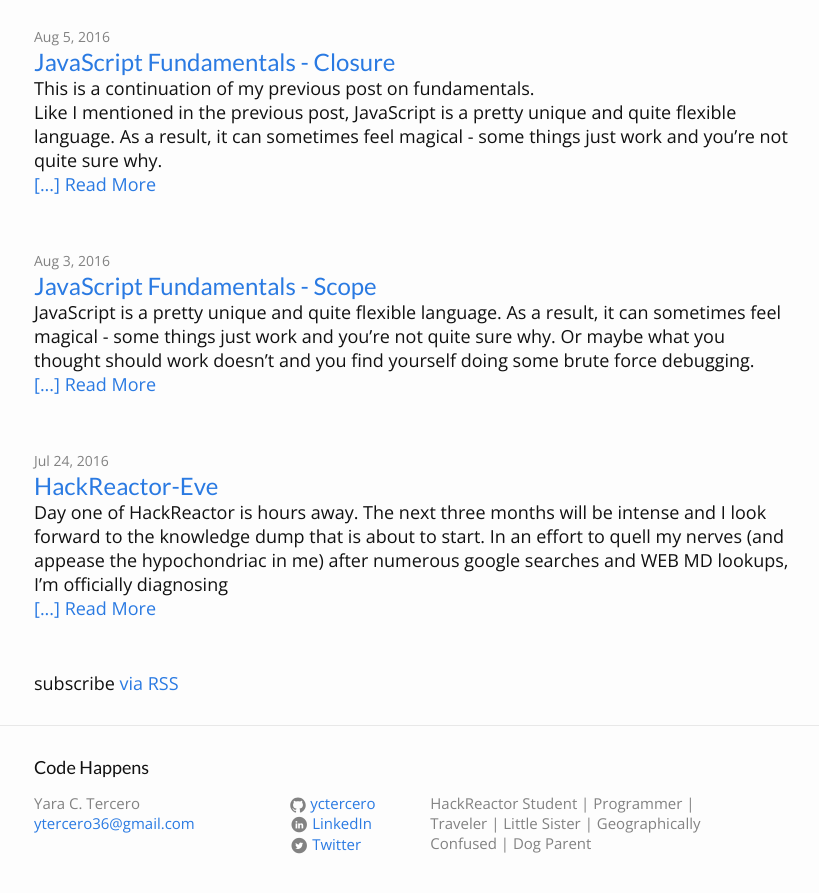
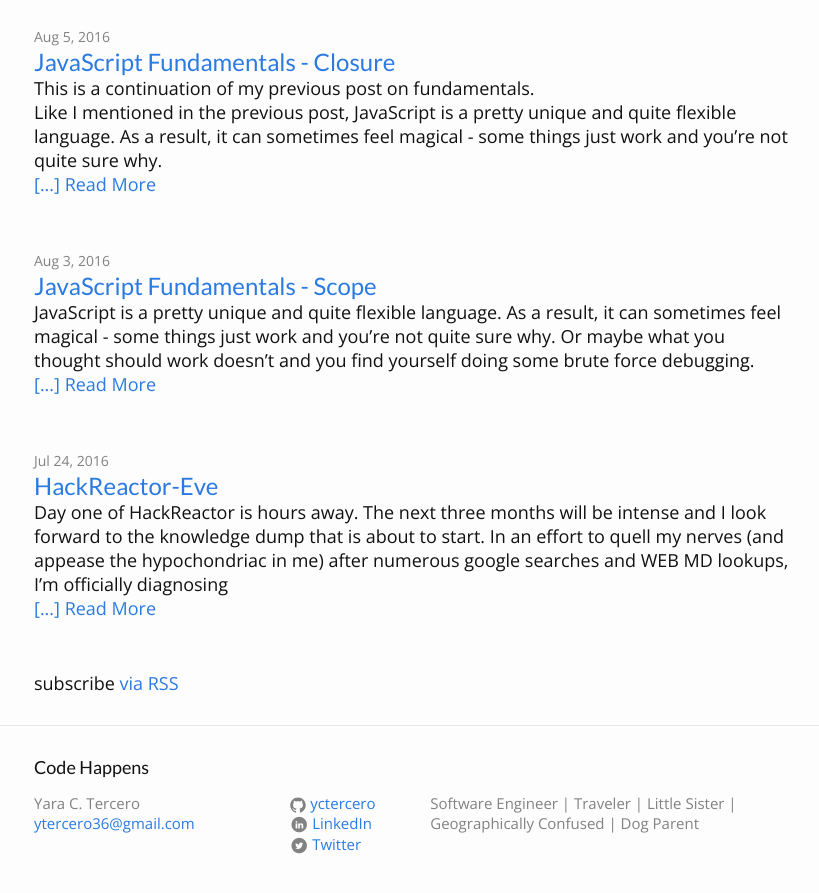
Before and after one commit to yctercero/yctercero.github.io, a Jekyll site: the page built from index.html, in a window 1280 px wide and 900 px high, scrolled down 1892 px. Shown: the top 893 px of the window, without its empty margins (226-1045 px from the left). Built offline with Jekyll 4.4.1, drawn with Linux system fonts in a browser that asks for light colours; nearby versions of some CDN libraries.

Commit message:
minor update

```diff
--- a/_config.yml
+++ b/_config.yml
@@ -9,7 +9,7 @@
 title: Code Happens
 email: ytercero36@gmail.com
 description: > # this means to ignore newlines until "baseurl:"
-  HackReactor Student | Programmer | Traveler | Little Sister | Geographically Confused | Dog Parent
+  Software Engineer | Traveler | Little Sister | Geographically Confused | Dog Parent
 baseurl: "" # the subpath of your site, e.g. /blog
 url: "http://yctercero.github.io" # the base hostname & protocol for your site
 github_username:  yctercero
```
